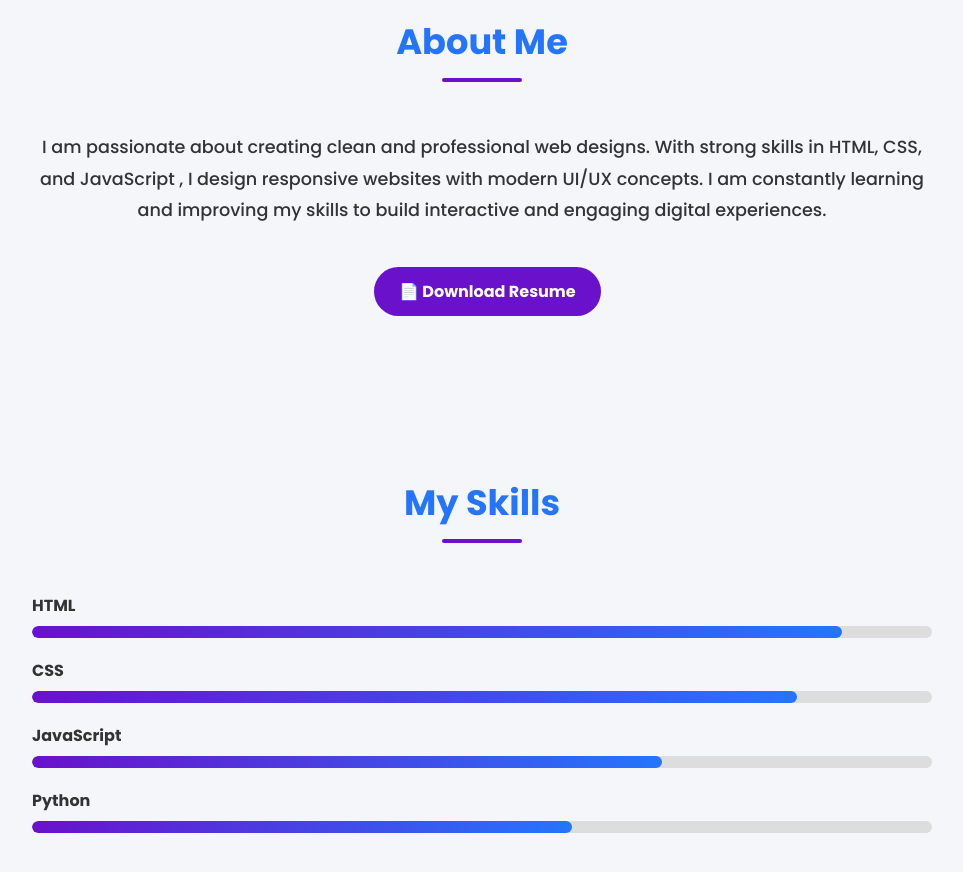
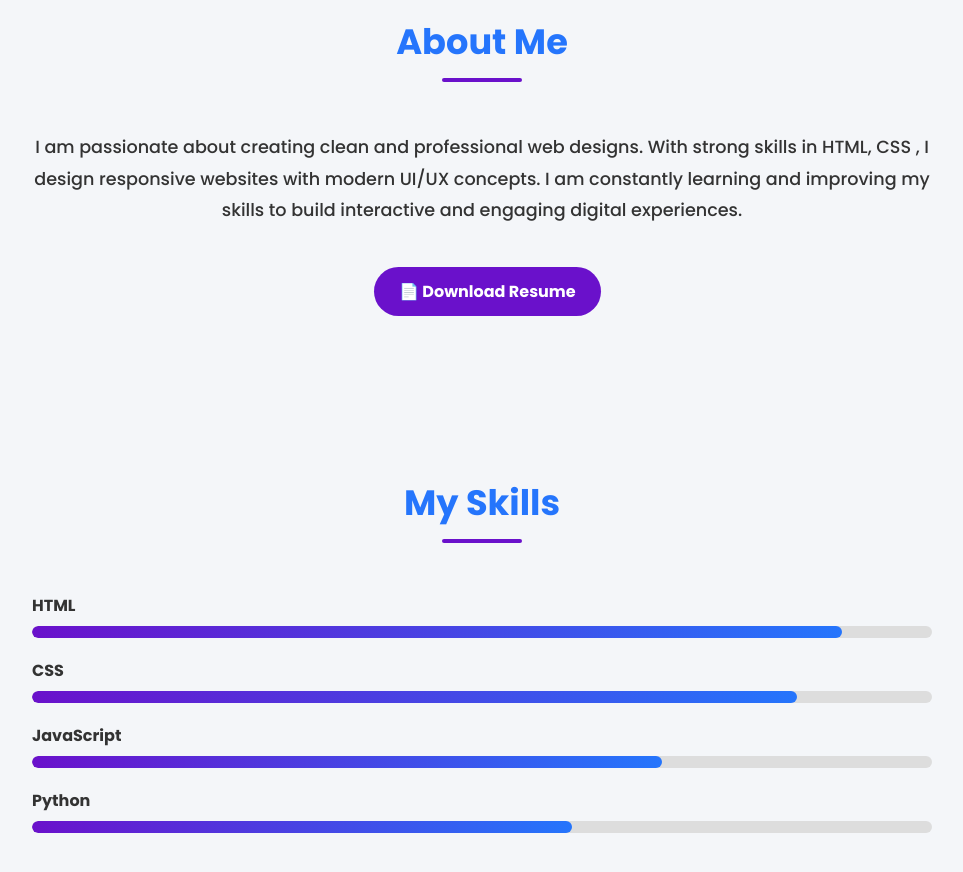
Before and after one commit to nitesh069/Codealpha-tasks, a plain HTML site: page Portfolio.html in a window 1280 px wide. Shown: the part 860-1732 px from the top of the page, without its empty margins (158-1121 px from the left). Drawn offline with Linux system fonts and the light colour scheme.

Commit message:
Update Portfolio.html

```diff
--- a/Portfolio.html
+++ b/Portfolio.html
@@ -37,7 +37,7 @@
     <h2>About Me</h2>
     <p class="about">
       I am passionate about creating clean and professional web designs.
-      With strong skills in HTML, CSS, and JavaScript   , I design responsive websites with modern UI/UX concepts.
+      With strong skills in HTML, CSS  , I design responsive websites with modern UI/UX concepts.
       I am constantly learning and improving my skills to build interactive and engaging digital experiences.
     </p>
     <!-- Download Resume Button -->
```
